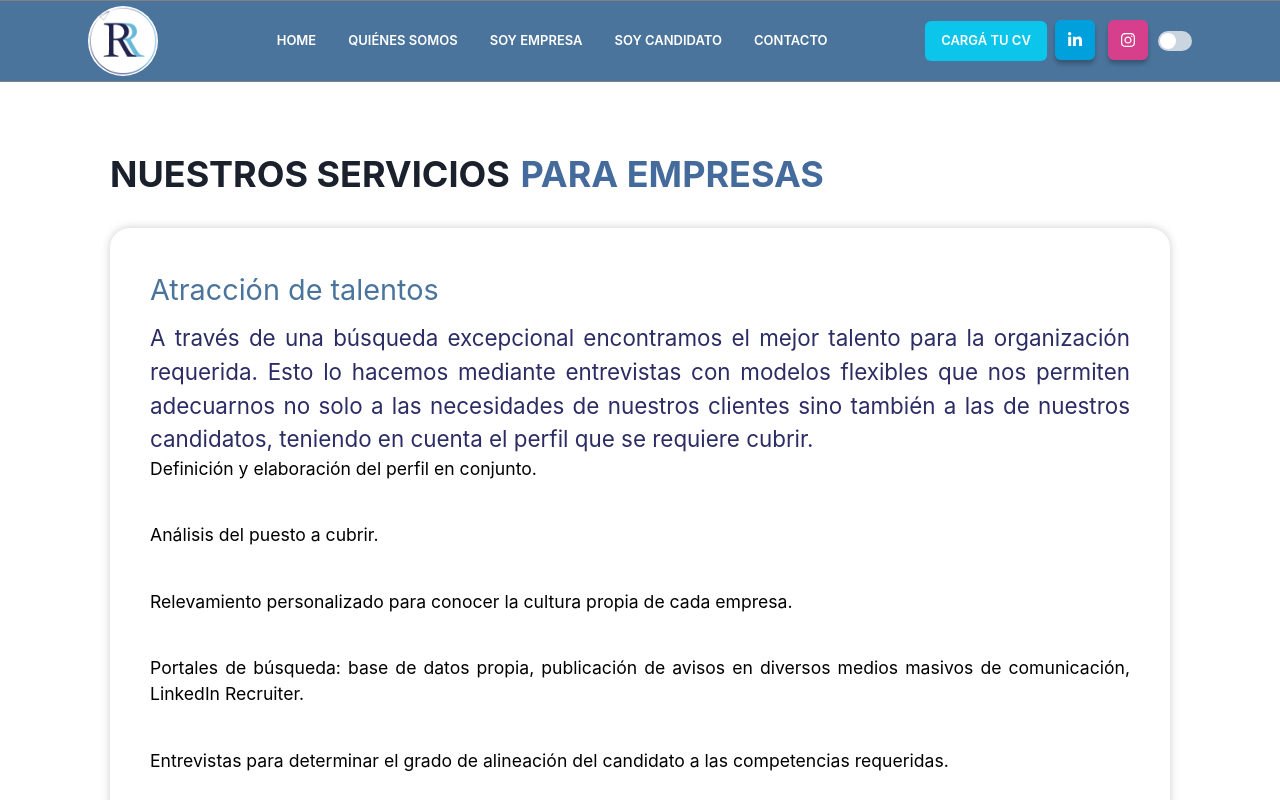
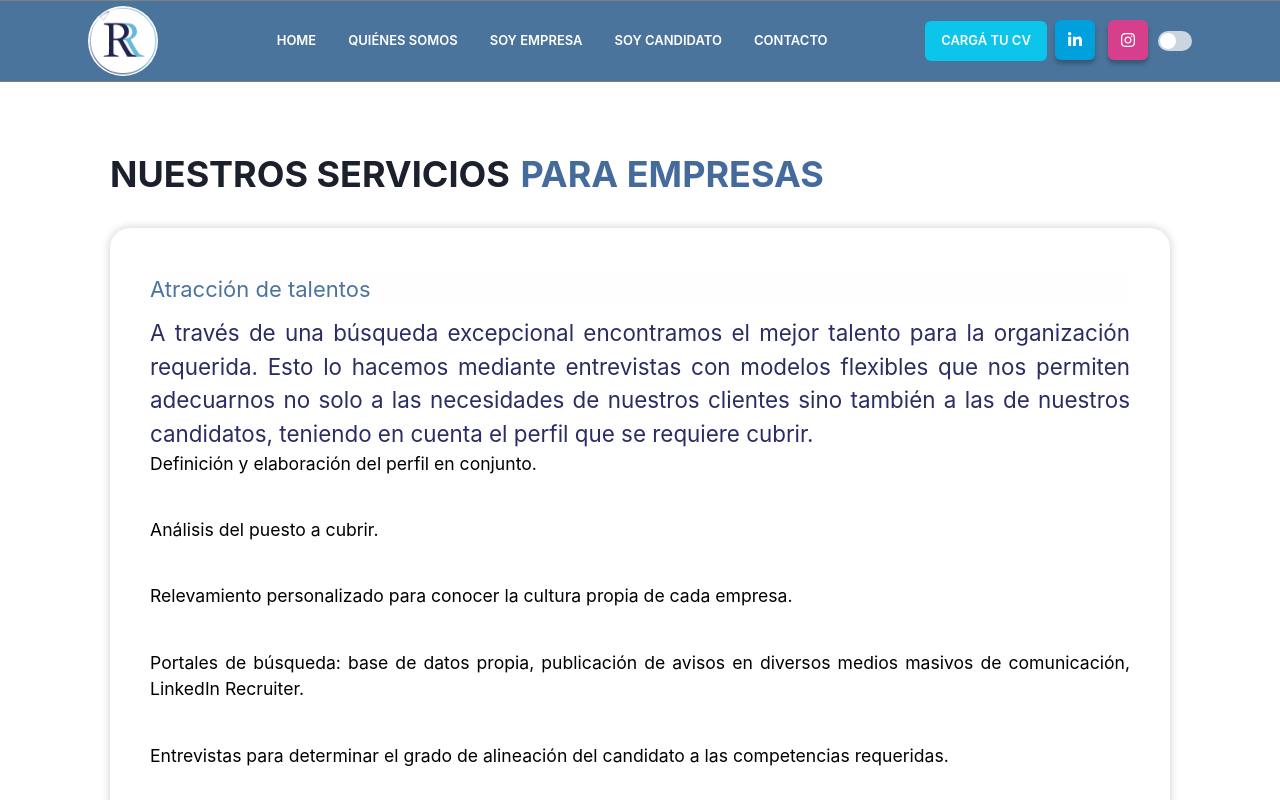
Before and after one commit to AgustinaMonzon/rrconsultora, a React (Create React App) app: page /soyEmpresa in a window 1280 px wide. Shown: the top 800 px of the page. Built offline with nearby package versions, Linux system fonts and the light colour scheme.

Commit message:
cambios  h3 a h2

```diff
--- a/src/Components/SoyCandidato/SoyCandidato.css
+++ b/src/Components/SoyCandidato/SoyCandidato.css
@@ -30,11 +30,11 @@ li {
   margin-bottom: 40px;
 }
 
-h3 {
-  font-size: 1.8rem;
+h2 {
   margin-bottom: 10px;
   color: #4b749c;
   list-style: none;
+  background-color: #4b749c01;
 }
 
 p {
--- a/src/Components/SoyCandidato/SoyCandidato.js
+++ b/src/Components/SoyCandidato/SoyCandidato.js
@@ -80,7 +80,7 @@ function SoyCandidato() {
           <ul>
             {servicios.map((servicio, index) => (
               <li key={index}>
-                <h3>{servicio.title}</h3>
+                <h2 style={{ fontSize: "22px" }}>{servicio.title}</h2>
                 <p fontSize={["13px", "14px", "13px", "18px"]}>
                   {servicio.description}
                 </p>
@@ -105,7 +105,6 @@ function SoyCandidato() {
                   transition="all 0.3s ease-in-out"
                   onClick={scrollToContact}
                 >
-
                   + MÁS INFO
                 </Button>
               </li>
--- a/src/Components/SoyEmpresa/SoyEmpresa.js
+++ b/src/Components/SoyEmpresa/SoyEmpresa.js
@@ -36,10 +36,7 @@ function SoyEmpresa() {
         <Box display={["grid", "grid", "flex"]}>
           <Heading
             as="h1"
-
             fontSize={["20px", "28px", "36px"]}
-
-
             mb={{ base: 6, md: 6 }}
             mt={["-5%", "5%"]}
             font-family="'Montserrat', sans-serif"
@@ -77,7 +74,7 @@ function SoyEmpresa() {
                 textAlign={["justify", "justify"]}
                 fontSize={["12px", "14px", "13px", "18px"]}
               >
-                <h3>{servicio.title}</h3>
+                <h2 style={{ fontSize: "22px" }}>{servicio.title}</h2>
                 <p
                   fontSize={`clamp(10px, 2.5vw, 18px)`}
                   textAlign={["justify", "justify"]}
@@ -87,10 +84,9 @@ function SoyEmpresa() {
                 <ul fontSize={["13px", "15px", "18px"]}>
                   {servicio.lista.map((descripcion, i) => (
                     <li key={i}>{descripcion}</li>
-                    ))}
+                  ))}
                 </ul>
                 <Button
-
                   size={["xs", "sm", "md", "md"]}
                   background="linear-gradient(135deg, #4b749c, #92dde8, #e9f8fa)"
                   color="#2b2c64"
@@ -104,7 +100,6 @@ function SoyEmpresa() {
                   transition="all 0.3s ease-in-out"
                   onClick={scrollToContact}
                 >
-
                   + MÁS INFO
                 </Button>
               </li>
```
